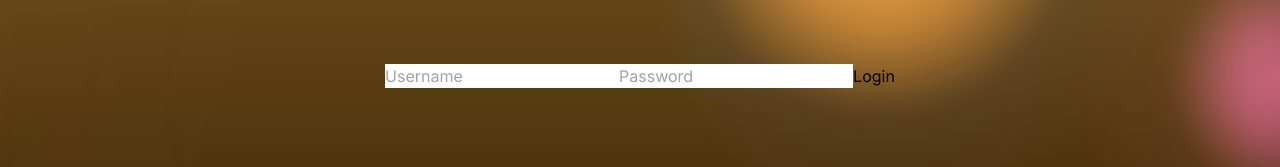
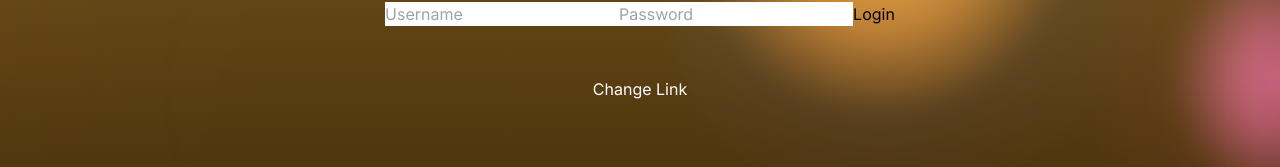
Before and after one commit to akael888/sentence-repeater, a React (Create React App) app in the folder my-app/client/: page / in a window 1280 px wide. Shown: the part 548-715 px from the top of the page. Built offline with nearby package versions, Linux system fonts and the light colour scheme; no server answers.

Commit message:
dev : Added API Link Toggling at the App.JS Front End

```diff
--- a/my-app/client/src/App.js
+++ b/my-app/client/src/App.js
@@ -14,6 +14,13 @@ function App() {
   //Backend Variables and Other Details
   const [sentenceDataTest, setSentenceDataTest] = useState();
 
+  //Toggle Link
+  const [linkCounter, setLinkCounter] = useState(1);
+  const link = [
+    "https://sentence-repeater-backend.vercel.app",
+    "http://localhost:8000",
+  ];
+  const [currentLink, setCurrentLink] = useState(link[linkCounter]);
   useEffect(() => {
     fetch("/api/v1/sentence").then((res) =>
       res.json().then((data) => setSentenceDataTest(data.sentence))
@@ -112,9 +119,17 @@ function App() {
         <div className="flex-1 overflow-y-auto overflow-x-hidden">
           <div className="min-h-full flex flex-col">
             <div className="flex-1 w-full grid place-items-center p-[5%] z-[98]">
-              <Repeater />
-              <Login></Login>
-
+              <Repeater currentLink={currentLink} />
+              <Login currentLink={currentLink}></Login>
+              <button
+                onClick={() => {
+                  setLinkCounter(linkCounter >= 1 ? 0 : linkCounter + 1);
+                  console.log("linkcounter:", linkCounter);
+                  setCurrentLink(link[linkCounter]);
+                }}
+              >
+                Change Link
+              </button>
             </div>
 
             <motion.footer
```
